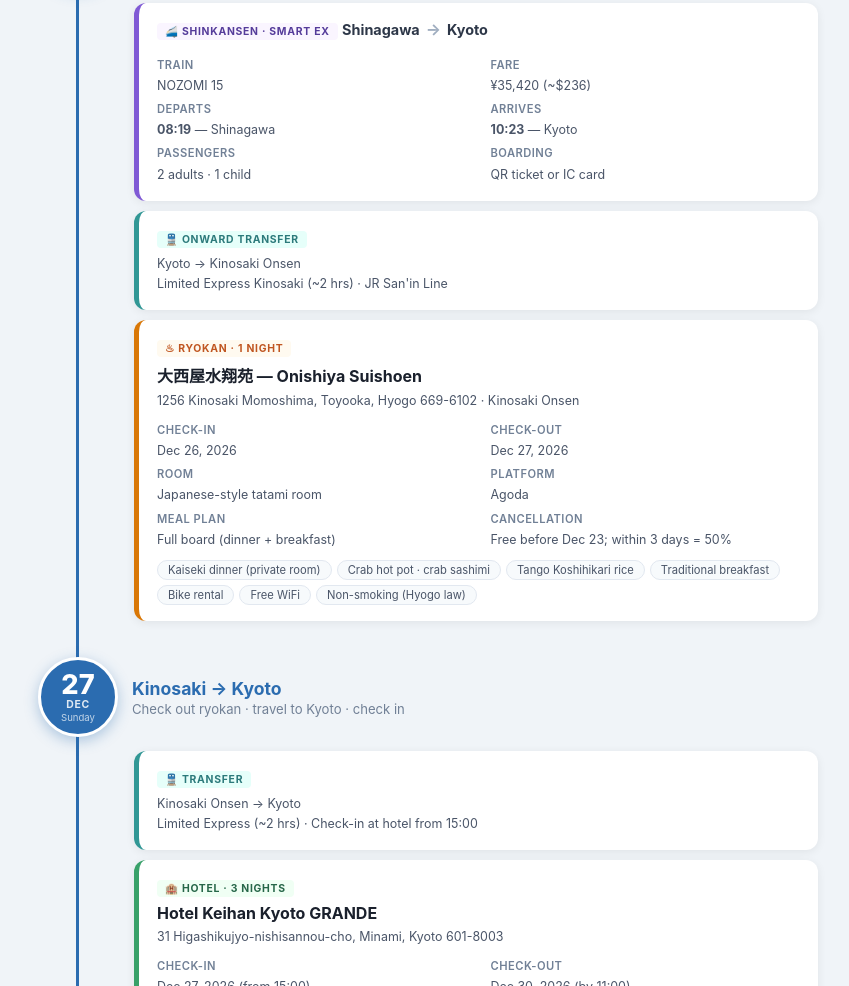
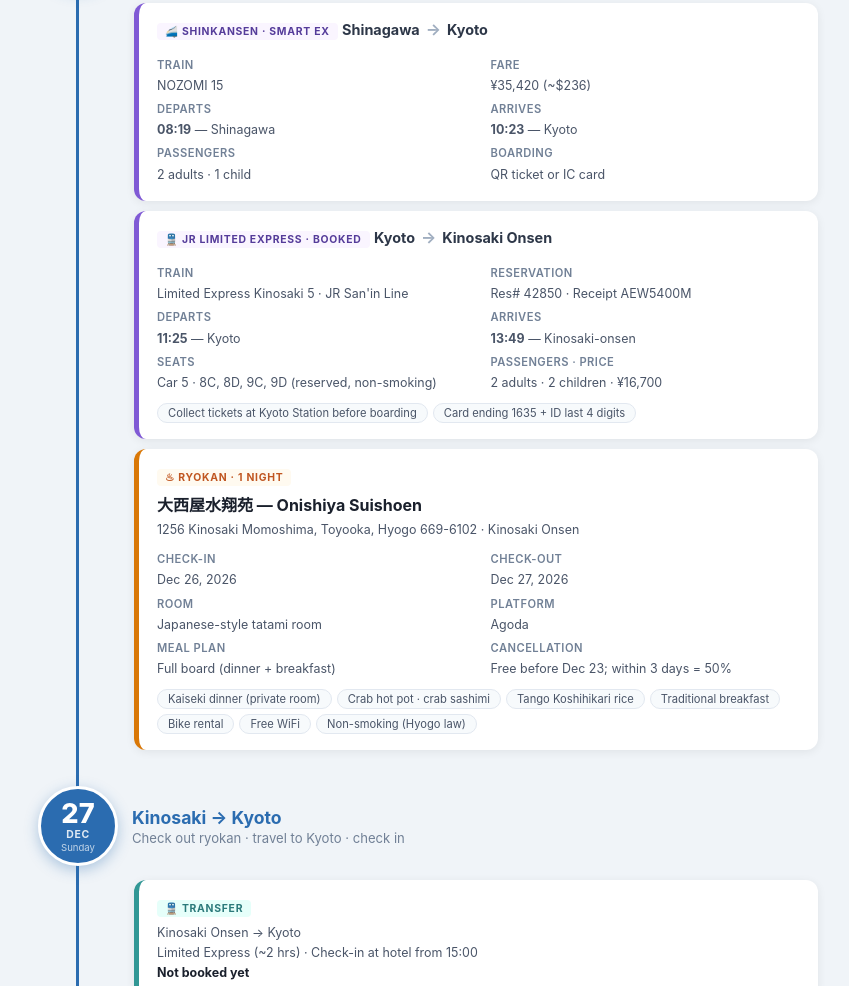
Before and after one commit to kotspublic/japan2026, a plain HTML site: page summary.html in a window 1280 px wide. Shown: the part 1142-2128 px from the top of the page, without its empty margins (212-1061 px from the left). Drawn offline with Linux system fonts and the light colour scheme.

Commit message:
Revise train information and estimated trip total
Updated train card details and total cost in summary.

```diff
--- a/summary.html
+++ b/summary.html
@@ -421,9 +421,21 @@
           <div><span class="label">Boarding</span><br>QR ticket or IC card</div>
         </div>
       </div>
-      <div class="card transit">
-        <span class="card-type">🚆 Onward Transfer</span>
-        <div class="card-meta">Kyoto → Kinosaki Onsen<br>Limited Express Kinosaki (~2 hrs) · JR San'in Line</div>
+      <div class="card train">
+        <span class="card-type">🚆 JR Limited Express · Booked</span>
+        <div class="route-arrow">Kyoto <span>→</span> Kinosaki Onsen</div>
+        <div class="card-grid">
+          <div><span class="label">Train</span><br>Limited Express Kinosaki 5 · JR San'in Line</div>
+          <div><span class="label">Reservation</span><br>Res# 42850 · Receipt AEW5400M</div>
+          <div><span class="label">Departs</span><br><strong>11:25</strong> — Kyoto</div>
+          <div><span class="label">Arrives</span><br><strong>13:49</strong> — Kinosaki-onsen</div>
+          <div><span class="label">Seats</span><br>Car 5 · 8C, 8D, 9C, 9D (reserved, non-smoking)</div>
+          <div><span class="label">Passengers · Price</span><br>2 adults · 2 children · ¥16,700</div>
+        </div>
+        <div class="pill-row">
+          <span class="pill">Collect tickets at Kyoto Station before boarding</span>
+          <span class="pill">Card ending 1635 + ID last 4 digits</span>
+        </div>
       </div>
       <div class="card ryokan">
         <span class="card-type">♨ Ryokan · 1 Night</span>
@@ -466,7 +478,7 @@
     <div class="cards">
       <div class="card transit">
         <span class="card-type">🚆 Transfer</span>
-        <div class="card-meta">Kinosaki Onsen → Kyoto<br>Limited Express (~2 hrs) · Check-in at hotel from 15:00</div>
+        <div class="card-meta">Kinosaki Onsen → Kyoto<br>Limited Express (~2 hrs) · Check-in at hotel from 15:00<br><strong>Not booked yet</strong></div>
       </div>
       <div class="card hotel">
         <span class="card-type">🏨 Hotel · 3 Nights</span>
@@ -657,6 +669,12 @@
       </tr>
       <tr>
         <td>Dec 26 Sat</td>
+        <td><span class="dot" style="background:#805ad5;"></span>Train</td>
+        <td>Limited Express Kinosaki 5 · Kyoto → Kinosaki</td>
+        <td>Res# 42850 · Depart 11:25 · Arrive 13:49 · ¥16,700 (~$111)</td>
+      </tr>
+      <tr>
+        <td>Dec 26 Sat</td>
         <td><span class="dot" style="background:#d97706;"></span>Ryokan</td>
         <td>Onishiya Suishoen · Kinosaki Onsen</td>
         <td>1 night · Full board · Kaiseki dinner + breakfast</td>
@@ -727,14 +745,19 @@
       <div class="cost-sub">¥71,340 · smart EX · 2 adults + 1 child each leg</div>
     </div>
     <div class="cost-card">
+      <div class="cost-label">JR Limited Express</div>
+      <div class="cost-val">~$111</div>
+      <div class="cost-sub">¥16,700 · Kyoto → Kinosaki · Res# 42850</div>
+    </div>
+    <div class="cost-card">
       <div class="cost-label">LAX Parking</div>
       <div class="cost-val">$121.82</div>
       <div class="cost-sub">LAX Marriott Covered Self Park · Dec 24 – Jan 1 · SpotHero</div>
     </div>
     <div class="cost-card" style="background:#1a365d; border-radius:10px; padding:14px 16px; box-shadow:0 2px 8px rgba(0,0,0,0.15); text-align:center; grid-column:1/-1;">
       <div class="cost-label" style="color:#90cdf4;">Estimated Trip Total</div>
-      <div class="cost-val" style="font-size:1.8rem; color:#fff; margin-top:4px;">~$4,368</div>
-      <div class="cost-sub" style="color:#90cdf4; margin-top:4px;">4 passengers · Flights + Hotels + Shinkansen + LAX Parking · Shinkansen converted at ~¥150/USD</div>
+      <div class="cost-val" style="font-size:1.8rem; color:#fff; margin-top:4px;">~$4,480</div>
+      <div class="cost-sub" style="color:#90cdf4; margin-top:4px;">4 passengers · Flights + Hotels + Shinkansen + JR Limited Express + LAX Parking · Shinkansen converted at ~¥150/USD</div>
     </div>
   </div>
 </div>
```
